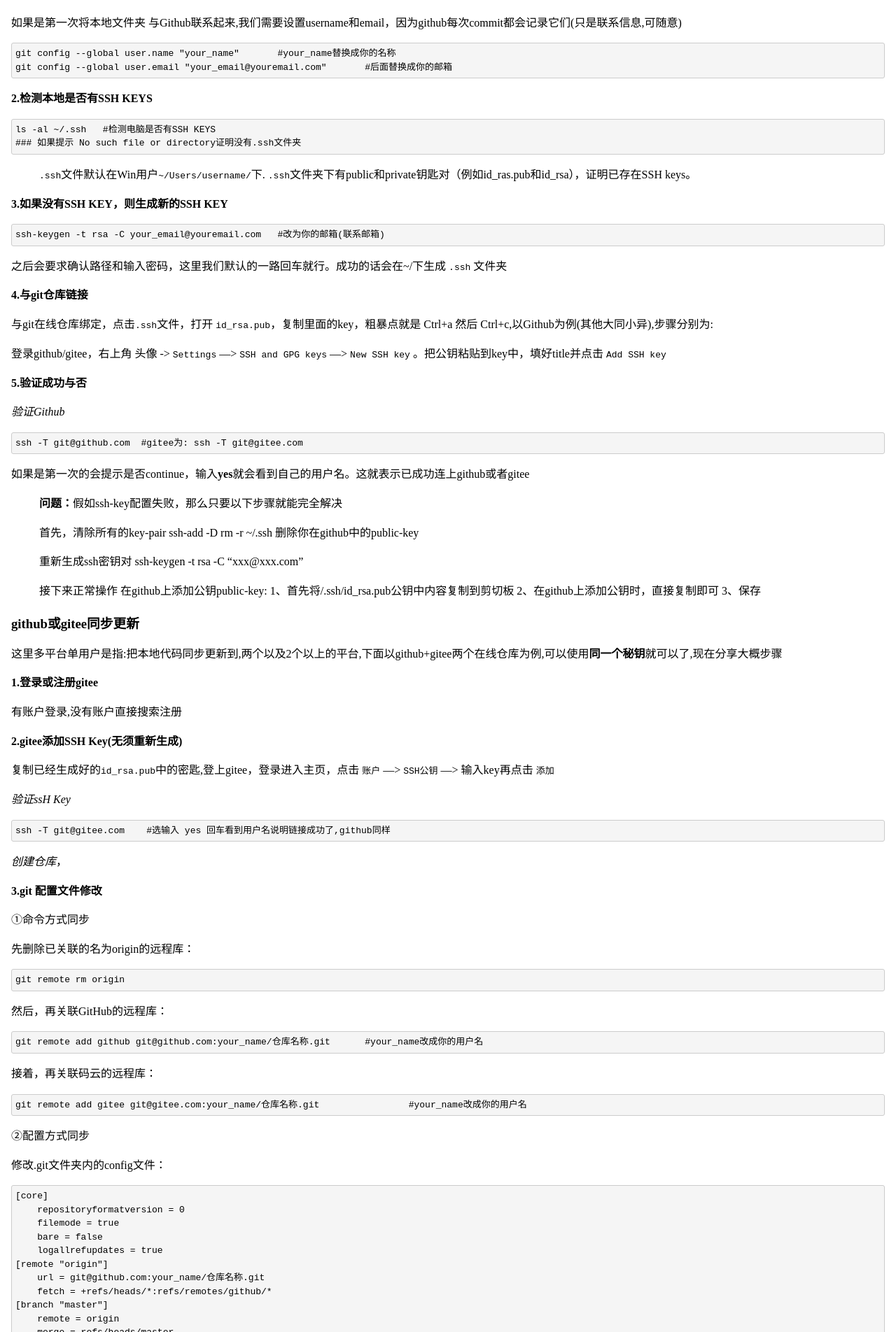
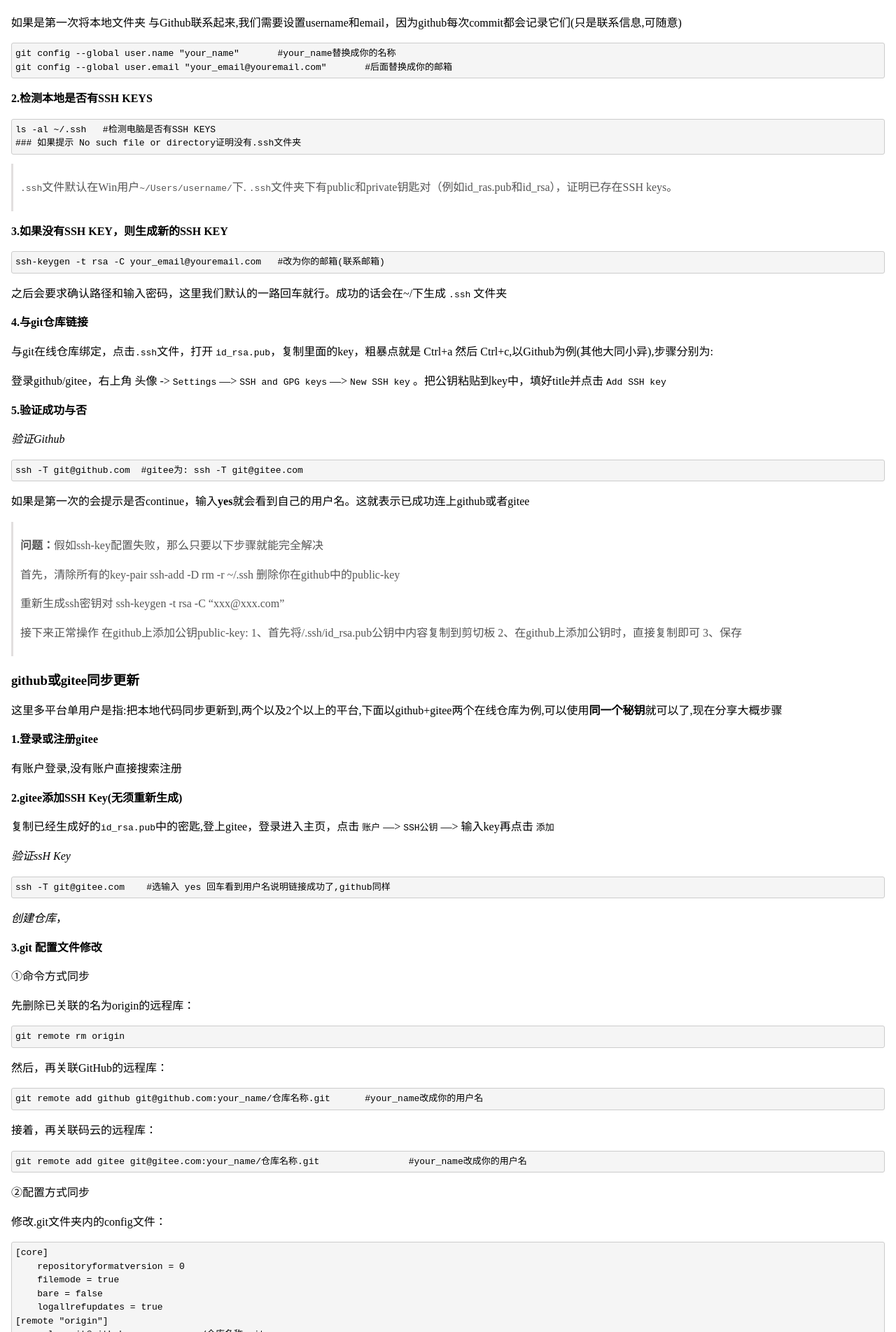
Before and after one commit to guoxiangchao/GuoXiangchao.GitHub.IO, a Jekyll site: the page built from _posts/2018-07-14-1.md, in a window 1280 px wide. Shown: the part 655-2559 px from the top of the page at 70% size. Built offline with Jekyll 4.4.1, drawn with Linux system fonts in a browser that asks for light colours.

Commit message:
update style.css

```diff
--- a/css/style.css
+++ b/css/style.css
@@ -4,3 +4,4 @@
 .article img{max-width: 100%;display: block; margin: 0 auto;}
 .article p,.article li{line-height: 1.6;}
 .article pre{line-height: 1.5; background: #f5f5f5; border: 1px solid #ccc; padding: 5px; border-radius: 3px; overflow: auto;}
+.article blockquote{border-left: 3px solid #e2dfdf; margin: 10px 0; padding: 5px 10px; color: #555;}
```
